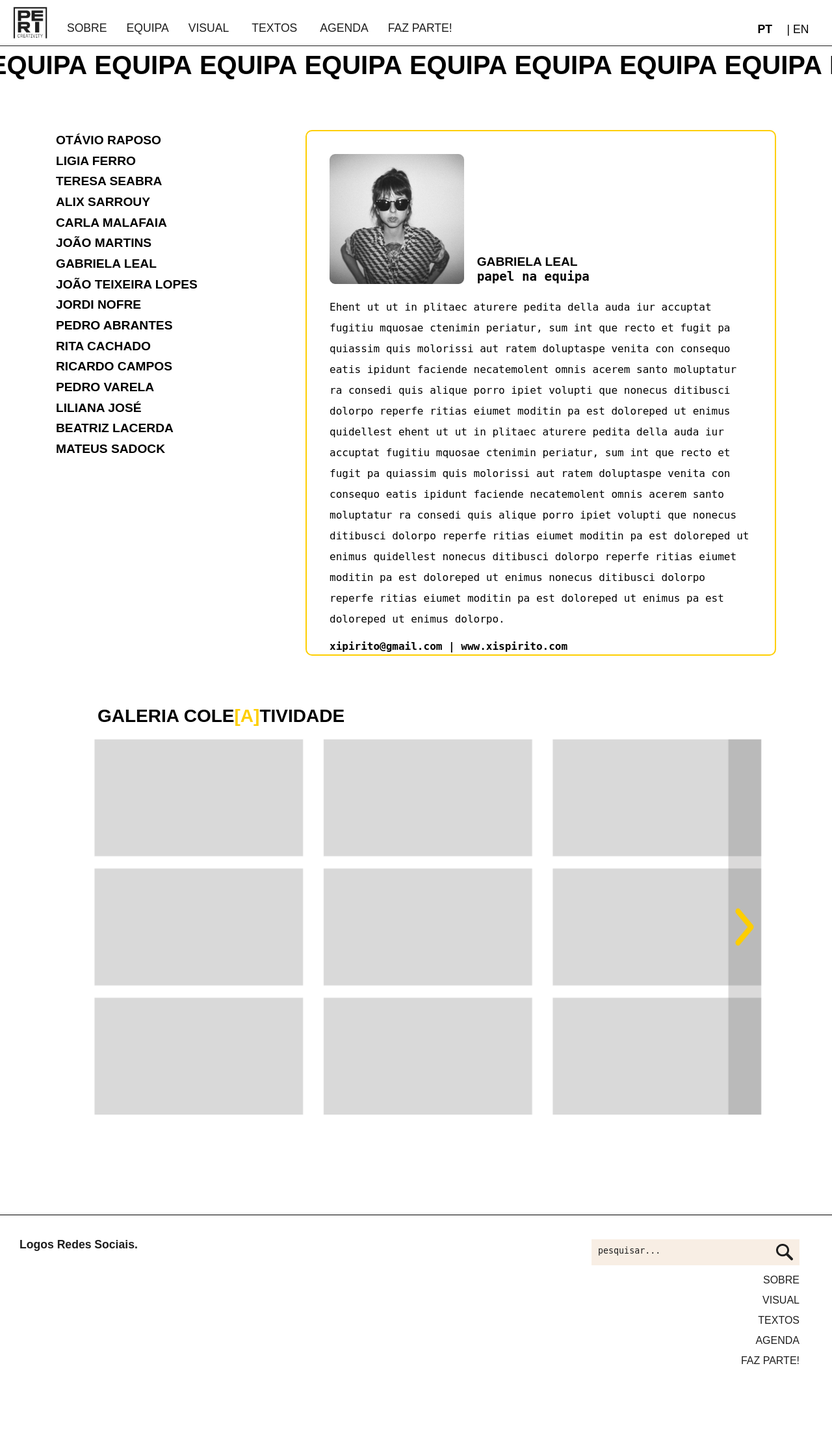
After one commit to jocasc/preview_otavio, a Django app: page /equipa/ in a window 1280 px wide. The commit adds this page. Shown: the whole page at 65% size. Run offline with Django 4.2, Linux system fonts and the light colour scheme; some web fonts are replaced.

Commit message:
nova pagina equipa

```diff
--- a/creativity/urls.py
+++ b/creativity/urls.py
@@ -1,7 +1,8 @@
 from django.urls import path
-from creativity.views import index, sobre
+from creativity.views import index, sobre, equipa
 
 urlpatterns = [
     path('', index, name='index'),
-    path('sobre/', sobre, name='sobre')
+    path('sobre/', sobre, name='sobre'),
+    path('equipa/', equipa, name='equipa')
 ]
--- a/creativity/views.py
+++ b/creativity/views.py
@@ -8,3 +8,7 @@ def index(request):
 
 def sobre(request):
     return render(request, 'creativity/sobre.html')
+
+
+def equipa(request):
+    return render(request, 'creativity/equipa.html')
--- /dev/null
+++ b/templates/creativity/equipa.html
@@ -0,0 +1,309 @@
+{% load static %}
+<html lang="en">
+<head>
+    <meta charset="UTF-8">
+    <meta name="viewport" content="width=device-width, initial-scale=1.0">
+    <link rel="stylesheet" href="{% static 'styles/reset.css' %}">
+    <link rel="stylesheet" href="{% static 'styles/header.css' %}">
+    <link rel="stylesheet" href="{% static 'styles/header-about.css' %}">
+    <link rel="stylesheet" href="{% static 'styles/styles.css' %}">
+    <link rel="stylesheet" href="{% static 'styles/footer.css' %}">
+    <link rel="stylesheet" href="{% static 'styles/article-equipa.css' %}">
+    <link rel="stylesheet" href="{% static 'styles/footer-about.css' %}">
+    <link rel="stylesheet" href="{% static 'styles/dropdown-button.css' %}">
+    <link rel="stylesheet" href="https://use.typekit.net/qpj2ebe.css">
+
+    <title>Equipa</title>
+</head>
+<body class="about-body">
+    <main>
+        <header class="header" id="mynav">
+
+            <nav class="header__navbar" style="z-index: 99;">
+
+                <a href="{% url 'index' %}"><img src="{% static 'assets/img/small-logo.png' %}" class="header__navbar-image" alt="xxx" id="loguinho"></a>
+                <div class="header__navbar-content" id="navbarContent">
+
+                    <div class="header__navbar-content__links" id="teste">
+                        <a href="{% url 'sobre' %}">SOBRE</a>
+                        <a href="{% url 'equipa' %}">EQUIPA</a>
+                        <a href="visual.html">VISUAL</a>
+                        <!-- <a href="textos.html">TEXTOS</a> -->
+                        <div class="dropdown">
+                            <button class="dropbtn">TEXTOS</button>
+                            <div class="dropdown-content">
+                                <a href="textos_publicacoes.html">PUBLICAÇÕES</a>
+                                <a href="textos_notas_etnograficas.html">NOTAS ETNOGRÁFICAS</a>
+                            </div>
+                        </div>
+                        <a href="agenda.html">AGENDA</a>
+                        <a href="fazparte.html" id="faz-parte">FAZ PARTE!</a>
+                    </div>
+
+                    <div  class="header__navbar-content__translate" id="translate">
+                        <button id="portuguese" class="enable">PT</button>
+                        <span>|</span>
+                        <button id="english">EN</button>
+                    </div>
+                </div>
+            </nav>
+
+            <div class="header__navbar__principal">
+                <!-- <img src="blog/img/Logo_Horizontal_PretoFosco.png" id="main-image" class="header__navbar__principal-image" alt="trademark">                         -->
+                <div class="header__icon-hamburger" id="hamburger">
+                    <div></div>
+                    <div></div>
+                    <div></div>
+                </div>
+            </div>
+        </header>
+    </main>
+    <section>
+        <!-- <div class="animation"><h1>EQUIPA</h1></div> -->
+        <div class="azul">
+            <h1>EQUIPA&nbsp;</h1>
+            <h1>EQUIPA&nbsp;</h1>
+            <h1>EQUIPA&nbsp;</h1>
+            <h1>EQUIPA&nbsp;</h1>
+            <h1>EQUIPA&nbsp;</h1>
+            <h1>EQUIPA&nbsp;</h1>
+            <h1>EQUIPA&nbsp;</h1>
+            <h1>EQUIPA&nbsp;</h1>
+            <h1>EQUIPA&nbsp;</h1>
+        </div>
+        <article>
+            <div class="team-names" id="team">
+                <p id="otavio">OTÁVIO RAPOSO</p>
+                <p id="ligia">LIGIA FERRO</p>
+                <p id="teresa">TERESA SEABRA</p>
+                <p id="alix">ALIX SARROUY</p>
+                <p id="carla">CARLA MALAFAIA</p>
+                <p id="jmartins">JOÃO MARTINS</p>
+                <p id="gabriela">GABRIELA LEAL</p>
+                <p id="jteixeira">JOÃO TEIXEIRA LOPES</p>
+                <p id="jordi">JORDI NOFRE</p>
+                <p id="pedro">PEDRO ABRANTES</p>
+                <p id="rita">RITA CACHADO</p>
+                <p id="ricardo">RICARDO CAMPOS</p>
+                <p id="pvarela">PEDRO VARELA</p>
+                <p id="liliana">LILIANA JOSÉ</p>
+                <p id="beatriz">BEATRIZ LACERDA</p>
+                <p id="mateus">MATEUS SADOCK</p>
+            </div>
+            <div class="team-card">
+                <div class="team-card__header">
+                    <img src="{% static 'assets/img/equipa.png' %}" alt="">
+                    <div>
+                        <p id="myname">GABRIELA LEAL</p>
+                        <p>papel na equipa</p>
+                    </div>
+                </div>
+                <div>
+                    <div class="team-card__content">
+                        <p id="my-text">Ehent ut ut in plitaec aturere pedita della auda iur accuptat fugitiu mquosae ctenimin periatur, sum int que recto et fugit pa quiassim quis molorissi aut ratem doluptaspe venita con consequo eatis ipidunt faciende necatemolent omnis acerem santo moluptatur ra consedi quis alique porro ipiet volupti que nonecus ditibusci dolorpo reperfe ritias eiumet moditin pa est doloreped ut enimus quidellest ehent ut ut in plitaec aturere pedita della auda iur accuptat fugitiu mquosae ctenimin periatur, sum int que recto et fugit pa quiassim quis molorissi aut ratem doluptaspe venita con consequo eatis ipidunt faciende necatemolent omnis acerem santo moluptatur ra consedi quis alique porro ipiet volupti que nonecus ditibusci dolorpo reperfe ritias eiumet moditin pa est doloreped ut enimus quidellest nonecus ditibusci dolorpo reperfe ritias eiumet moditin pa est doloreped ut enimus nonecus ditibusci dolorpo reperfe ritias eiumet moditin pa est doloreped ut enimus pa est doloreped ut enimus dolorpo.</p>
+                        <p>xipirito@gmail.com | www.xispirito.com</p>
+                    </div>
+                </div>
+            </div>
+        </article>
+        <h2>GALERIA COLE<i>[A]</i>TIVIDADE</h2>
+        <img class="myimage" src="{% static 'assets/img/galeria.png' %}" alt="" >
+
+        <!-- <article>
+                <p>1Occaepremquas maios vollor asperorrum autaquas rectem con posam volorru ptassi con elignatesent  exeriorrorum re cuptat laciis acerferum de sant voluptas et ma elignatesent  exeriorrorum re cuptat laciis acerferum de sant voluptas et ma. Occaepremquas maios vollor asperorrum autaquas rectem con posam volorru ptassi con elignatesent  exeriorrorum re  laciis acerferum de sant voluptas et ma.</p>
+                <p>2Ehent ut ut in plitaec aturere pedita della auda iur accuptat fugitiu mquosae ctenimin periatur, sum int que recto et fugit pa quiassim quis molorissi aut ratem doluptaspe venita con consequo eatis ipidunt faciende necatemolent omnis acerem santo moluptatur ra consedi quis alique porro ipiet volupti que nonecus ditibusci dolorpo.</p>
+                <p>3Ehent ut ut in plitaec aturere pedita della auda iur accuptat fugitiu mquosae ctenimin periatur, sum int que recto et fugit pa quiassim quis molorissi aut ratem doluptaspe venita con consequo eatis ipidunt faciende necatemolent omnis acerem santo moluptatur ra consedi quis alique porro ipiet volupti que nonecus ditibusci dolorpo.</p>
+                <p>4Ehent ut ut in plitaec aturere pedita della auda iur accuptat fugitiu mquosae ctenimin periatur, sum int que recto et fugit pa quiassim quis molorissi aut ratem doluptaspe venita con consequo eatis ipidunt faciende necatemolent omnis acerem santo moluptatur ra consedi quis alique porro ipiet volupti que nonecus ditibusci dolorpo.<br><span></span></p>
+
+        </article> -->
+    </section>
+
+    <footer class="footer" id="footer" style="z-index: 1;">
+        <div>
+            Logos Redes Sociais.
+        </div>
+        <div>
+            <input type="text" placeholder="pesquisar...">
+            <ul>
+                <li>SOBRE</li>
+                <li>VISUAL</li>
+                <li>TEXTOS</li>
+                <li>AGENDA</li>
+                <li>FAZ PARTE!</li>
+          </ul>
+        </div>
+    </footer>
+ <script>
+    var team = document.getElementById('team')
+    var otavio = document.getElementById('otavio')
+
+    otavio.addEventListener('mouseover', ()=> {
+        otavio.style.color = '#FECE00'
+        otavio.style.cursor = 'pointer'
+        myname.textContent = 'OTÁVIO RAPOSO'
+    })
+    otavio.addEventListener('mouseout', ()=> {
+        otavio.style.color = '#1e1e1e'
+        myname.textContent = 'OTÁVIO RAPOSO'
+    })
+
+    ligia.addEventListener('mouseover', ()=> {
+        ligia.style.color = '#FECE00'
+        ligia.style.cursor = 'pointer'
+        myname.textContent = 'LIGIA FERRO'
+    })
+    ligia.addEventListener('mouseout', ()=> {
+        ligia.style.color = '#1e1e1e'
+        myname.textContent = 'LIGIA FERRO'
+    })
+
+    teresa.addEventListener('mouseover', ()=> {
+        teresa.style.color = '#FECE00'
+        teresa.style.cursor = 'pointer'
+        myname.textContent = 'TERESA SEABRA'
+    })
+    teresa.addEventListener('mouseout', ()=> {
+        teresa.style.color = '#1e1e1e'
+        myname.textContent = 'TERESA SEABRA'
+    })
+
+    alix.addEventListener('mouseover', ()=> {
+        alix.style.color = '#FECE00'
+        alix.style.cursor = 'pointer'
+        myname.textContent = 'ALIX SARROUY'
+    })
+    alix.addEventListener('mouseout', ()=> {
+        alix.style.color = '#1e1e1e'
+        myname.textContent = 'ALIX SARROUY'
+    })
+
+    carla.addEventListener('mouseover', ()=> {
+        carla.style.color = '#FECE00'
+        carla.style.cursor = 'pointer'
+        myname.textContent = 'CARLA MALAFAIA'
+    })
+    carla.addEventListener('mouseout', ()=> {
+        carla.style.color = '#1e1e1e'
+        myname.textContent = 'CARLA MALAFAIA'
+    })
+
+    jmartins.addEventListener('mouseover', ()=> {
+        jmartins.style.color = '#FECE00'
+        jmartins.style.cursor = 'pointer'
+        myname.textContent = 'JOÃO MARTINS'
+    })
+    jmartins.addEventListener('mouseout', ()=> {
+        jmartins.style.color = '#1e1e1e'
+        myname.textContent = 'JOÃO MARTINS'
+    })
+
+    gabriela.addEventListener('mouseover', ()=> {
+        gabriela.style.color = '#FECE00'
+        gabriela.style.cursor = 'pointer'
+        myname.textContent = 'GABRIELA LEAL'
+    })
+    gabriela.addEventListener('mouseout', ()=> {
+        gabriela.style.color = '#1e1e1e'
+        myname.textContent = 'GABRIELA LEAL'
+    })
+
+    jteixeira.addEventListener('mouseover', ()=> {
+        jteixeira.style.color = '#FECE00'
+        jteixeira.style.cursor = 'pointer'
+        myname.textContent = 'JOÃO TEIXEIRA LOPES'
+    })
+    jteixeira.addEventListener('mouseout', ()=> {
+        jteixeira.style.color = '#1e1e1e'
+        myname.textContent = 'JOÃO TEIXEIRA LOPES'
+    })
+
+    jordi.addEventListener('mouseover', ()=> {
+        jordi.style.color = '#FECE00'
+        jordi.style.cursor = 'pointer'
+        myname.textContent = jordi.textContent
+    })
+    jordi.addEventListener('mouseout', ()=> {
+        jordi.style.color = '#1e1e1e'
+        myname.textContent = jordi.textContent
+    })
+
+    pedro.addEventListener('mouseover', ()=> {
+        pedro.style.color = '#FECE00'
+        pedro.style.cursor = 'pointer'
+        myname.textContent = pedro.textContent
+    })
+    pedro.addEventListener('mouseout', ()=> {
+        pedro.style.color = '#1e1e1e'
+        myname.textContent = pedro.textContent
+    })
+
+    pedro.addEventListener('mouseover', ()=> {
+        pedro.style.color = '#FECE00'
+        pedro.style.cursor = 'pointer'
+        myname.textContent = pedro.textContent
+    })
+    pedro.addEventListener('mouseout', ()=> {
+        pedro.style.color = '#1e1e1e'
+        myname.textContent = pedro.textContent
+    })
+
+    rita.addEventListener('mouseover', ()=> {
+        rita.style.color = '#FECE00'
+        rita.style.cursor = 'pointer'
+        myname.textContent = rita.textContent
+    })
+    rita.addEventListener('mouseout', ()=> {
+        rita.style.color = '#1e1e1e'
+        myname.textContent = rita.textContent
+    })
+
+    ricardo.addEventListener('mouseover', ()=> {
+        ricardo.style.color = '#FECE00'
+        ricardo.style.cursor = 'pointer'
+        myname.textContent = ricardo.textContent
+    })
+    ricardo.addEventListener('mouseout', ()=> {
+        ricardo.style.color = '#1e1e1e'
+        myname.textContent = ricardo.textContent
+    })
+
+    pvarela.addEventListener('mouseover', ()=> {
+        pvarela.style.color = '#FECE00'
+        pvarela.style.cursor = 'pointer'
+        myname.textContent = pvarela.textContent
+    })
+    pvarela.addEventListener('mouseout', ()=> {
+        pvarela.style.color = '#1e1e1e'
+        myname.textContent = pvarela.textContent
+    })
+
+    liliana.addEventListener('mouseover', ()=> {
+        liliana.style.color = '#FECE00'
+        liliana.style.cursor = 'pointer'
+        myname.textContent = liliana.textContent
+    })
+    liliana.addEventListener('mouseout', ()=> {
+        liliana.style.color = '#1e1e1e'
+        myname.textContent = liliana.textContent
+    })
+    beatriz.addEventListener('mouseover', ()=> {
+        beatriz.style.color = '#FECE00'
+        beatriz.style.cursor = 'pointer'
+        myname.textContent = beatriz.textContent
+    })
+    beatriz.addEventListener('mouseout', ()=> {
+        beatriz.style.color = '#1e1e1e'
+        myname.textContent = beatriz.textContent
+    })
+    mateus.addEventListener('mouseover', ()=> {
+        mateus.style.color = '#FECE00'
+        mateus.style.cursor = 'pointer'
+        myname.textContent = mateus.textContent
+    })
+    mateus.addEventListener('mouseout', ()=> {
+        mateus.style.color = '#1e1e1e'
+        myname.textContent = mateus.textContent
+    })
+ </script>
+</body>
+</html>
--- a/templates/creativity/index.html
+++ b/templates/creativity/index.html
@@ -26,7 +26,7 @@
 
                     <div class="header__navbar-content__links" id="teste">
                         <a href="{% url 'sobre' %}">SOBRE</a>
-                        <a href="#">EQUIPA</a>
+                        <a href="{% url 'equipa' %">EQUIPA</a>
                         <a href="#">VISUAL</a>
                         <!-- <a href="textos.html">TEXTOS</a> -->
                         <div class="dropdown">
--- a/templates/creativity/sobre.html
+++ b/templates/creativity/sobre.html
@@ -25,7 +25,7 @@
 
                     <div class="header__navbar-content__links" id="teste">
                         <a href="{% url 'sobre' %}">SOBRE</a>
-                        <a href="equipa.html">EQUIPA</a>
+                        <a href="{% url 'equipa' %}">EQUIPA</a>
                         <a href="visual.html">VISUAL</a>
                         <!-- <a href="textos.html">TEXTOS</a> -->
                         <div class="dropdown">
```
